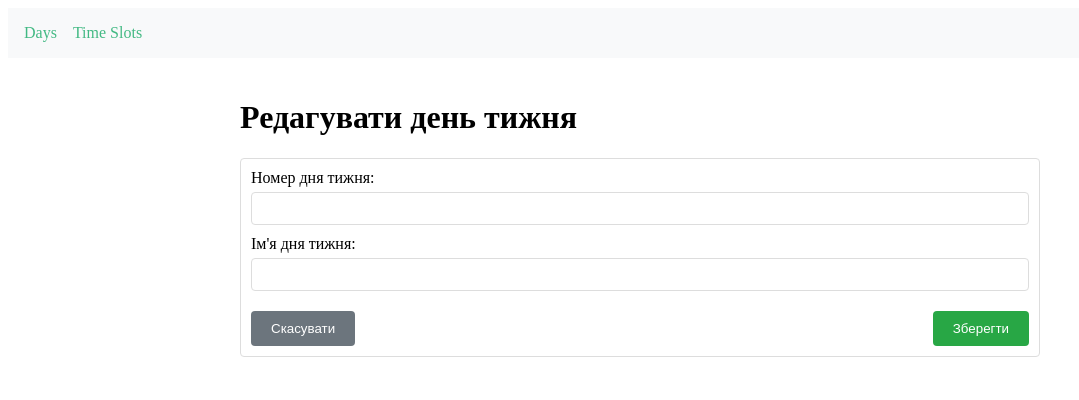
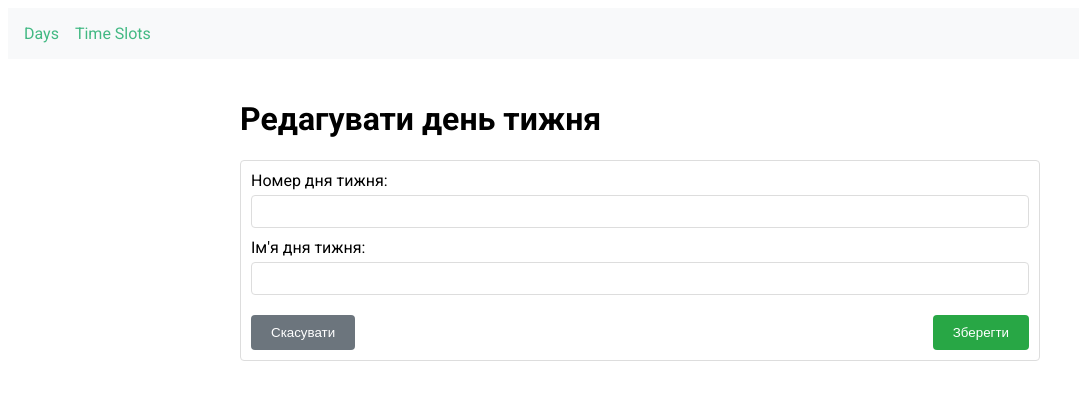
Before and after one commit to antaresua/lightbot-front, a Vue app: page /days/1/edit in a window 1280 px wide. Shown: the top 400 px of the page, without its empty margins (0-1079 px from the left). Built offline with nearby package versions, Linux system fonts and the light colour scheme; no server answers.

Commit message:
add custom font

```diff
--- a/public/index.html
+++ b/public/index.html
@@ -6,6 +6,7 @@
     <meta name="viewport" content="width=device-width,initial-scale=1.0">
     <link rel="icon" href="<%= BASE_URL %>lightbulb.ico">
     <link rel="stylesheet" href="https://cdnjs.cloudflare.com/ajax/libs/font-awesome/6.6.0/css/all.min.css" integrity="sha512-Kc323vGBEqzTmouAECnVceyQqyqdsSiqLQISBL29aUW4U/M7pSPA/gEUZQqv1cwx4OnYxTxve5UMg5GT6L4JJg==" crossorigin="anonymous" referrerpolicy="no-referrer" />
+    <link rel="stylesheet" href="https://fonts.googleapis.com/css2?family=Roboto:wght@400;700&display=swap">
     <title>СвітлоБот ЖК Європейське місто</title>
   </head>
   <body>
--- a/src/App.vue
+++ b/src/App.vue
@@ -16,6 +16,10 @@
 </script>
 
 <style>
+body {
+  font-family: 'Roboto', sans-serif; /* Додає шрифт Roboto до всього документа */
+}
+
 nav {
   padding: 1rem;
   background-color: #f8f9fa;
```
